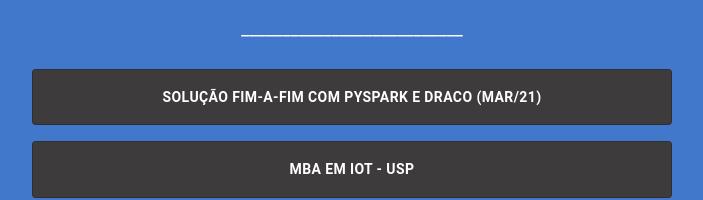
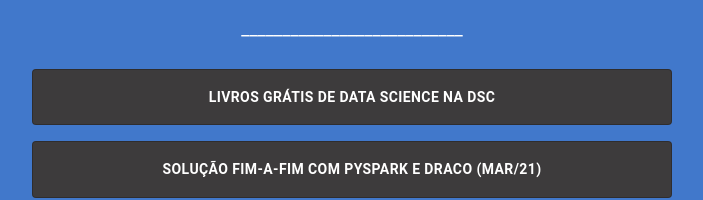
Before and after one commit to hugobraga/personal-website, a React (Create React App) app in the folder react-website/: page /instalinks in a window 1280 px wide. Shown: the part 132-332 px from the top of the page, without its empty margins (288-991 px from the left). Built offline with nearby package versions, Linux system fonts and the light colour scheme.

Commit message:
Novo link do Instagram

```diff
--- a/react-website/src/components/InstaButtons.js
+++ b/react-website/src/components/InstaButtons.js
@@ -24,6 +24,15 @@
 
   return (
     <Grid container direction="column" justify="center" alignItems="center">
+     <Button
+        variant="outlined"
+        className={classes.button}
+        onClick={() => {
+          window.open("https://www.datasciencecentral.com/profiles/blogs/new-books-and-resources-for-dsc-members", "_blank");
+        }}
+      >
+        Livros grátis de Data Science na DSC
+     </Button>
      <Button
         variant="outlined"
         className={classes.button}
```
